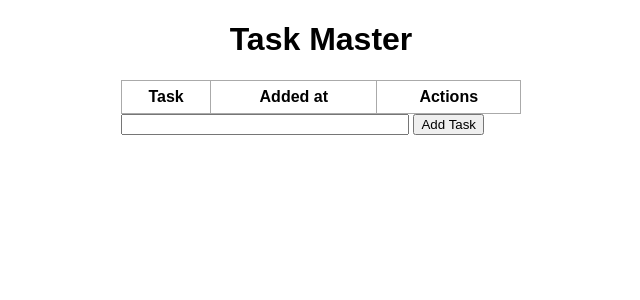
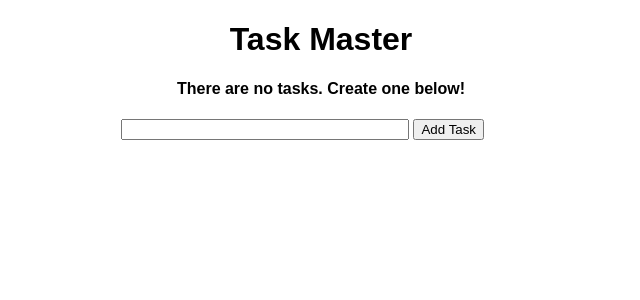
Before and after one commit to kobukuro/flask_practice, a Flask app: page / in a window 1280 px wide. Shown: the top 300 px of the page, without its empty margins (319-959 px from the left). Run offline with Flask 2, Linux system fonts and the light colour scheme; data that the repository does not hold is empty.

Commit message:
if there are not tasks, do not show table

```diff
--- a/templates/index.html
+++ b/templates/index.html
@@ -6,7 +6,9 @@
 {% block body%}
 <div class="content">
     <h1 style="text-align: center">Task Master</h1>
-
+    {% if tasks|length < 1 %}
+        <h4 style="text-align: center">There are no tasks. Create one below!</h4>
+    {% else %}
     <table>
         <thead>
         <tr>
@@ -27,6 +29,7 @@
             </tbody>
         {% endfor %}
     </table>
+    {% endif %}
     <form action="/" method="POST">
         <input type="text" name="content" id="content">
         <input type="submit" value="Add Task">
```
Also changed, not shown: test.db.
